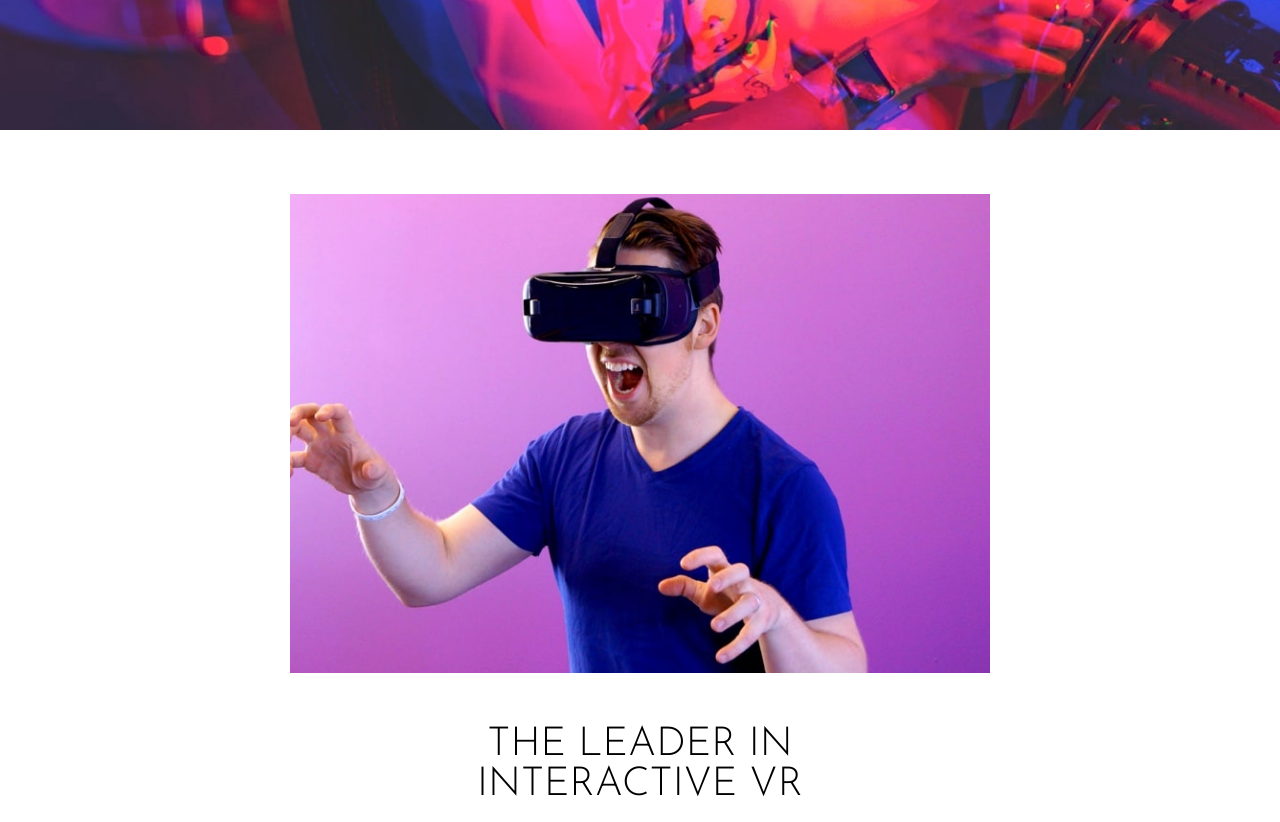
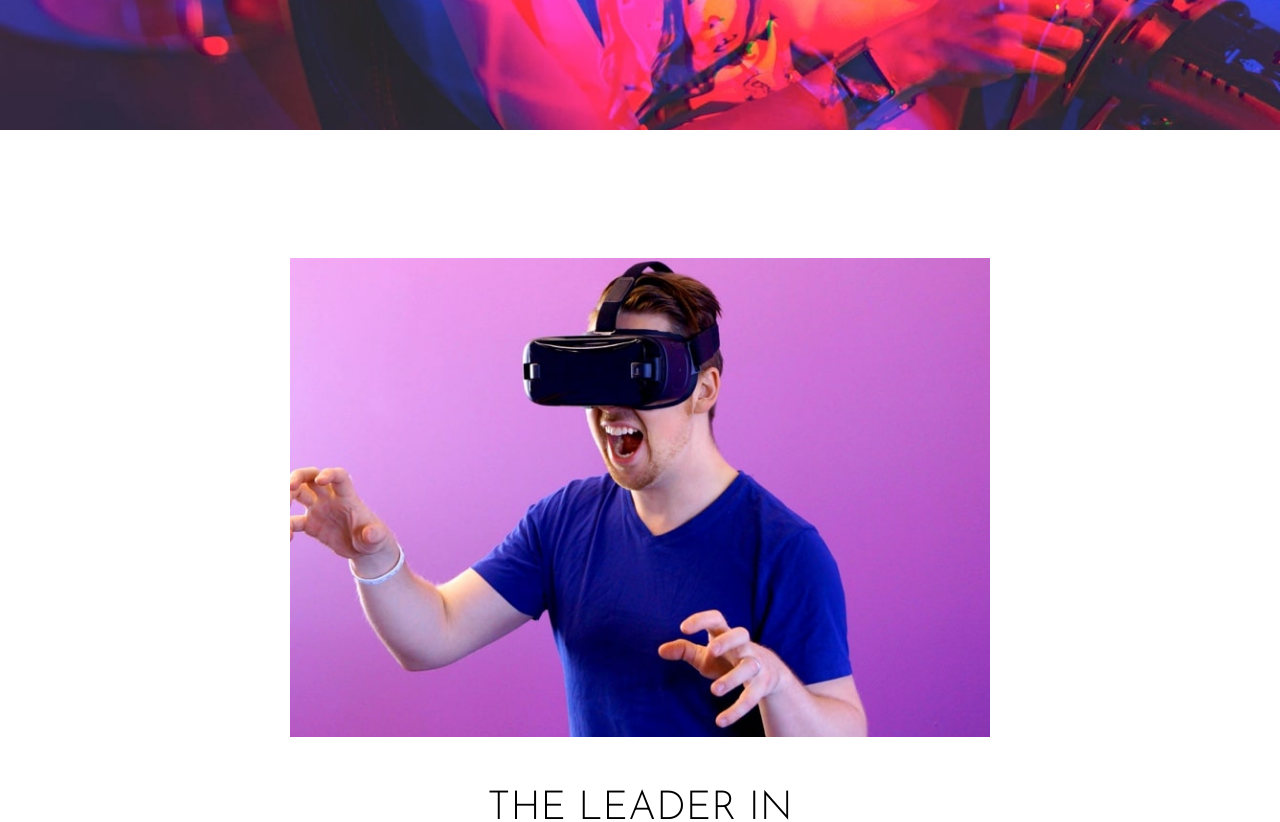
Before and after one commit to thomasdyu/loopstudios, a React (Create React App) app: page / in a window 1280 px wide. Shown: the part 400-1222 px from the top of the page. Built offline with nearby package versions, Linux system fonts and the light colour scheme.

Commit message:
added class name to main on main tag

```diff
--- a/src/components/MainContent.css
+++ b/src/components/MainContent.css
@@ -1,4 +1,4 @@
-main {
+.main {
     display: flex;
     align-items: flex-end;
 
--- a/src/components/MainContent.js
+++ b/src/components/MainContent.js
@@ -3,7 +3,7 @@ import mainImg from '../images/desktop/image-interactive.jpg';
 import './MainContent.css';
 const Main = () => {
     return (
-        <main className='container'>
+        <main className='main container'>
             <div className='img-container'>
                 <img className='main__img' src={mainImg} alt='Hero' />
             </div>
```
Also changed, not shown: 1 other file (tests, documents, lock files or other folders).
